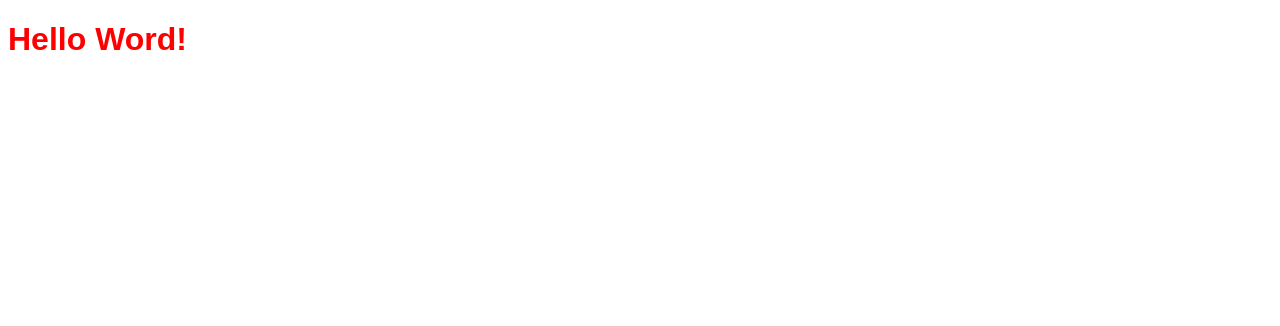
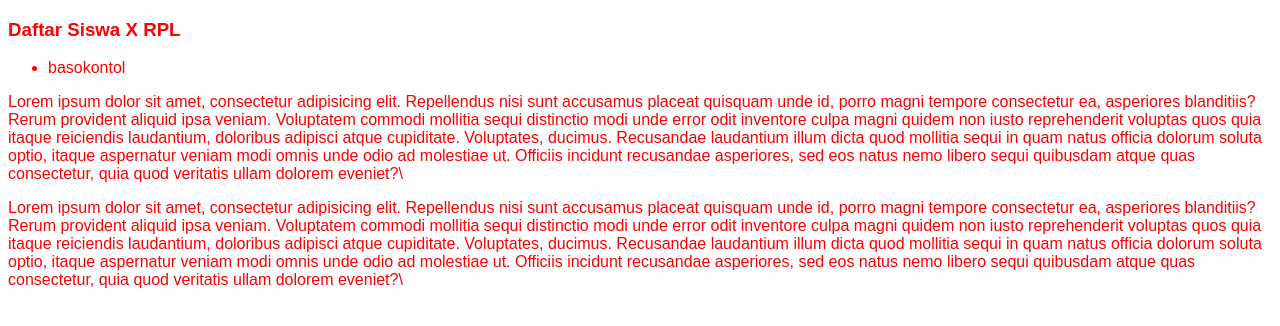
Before and after one commit to faiz2710/test-pull, a plain HTML site: page index.html in a window 1280 px wide. Drawn offline with Linux system fonts and the light colour scheme.

Commit message:
menambahkan index.html

```diff
--- a/index.html
+++ b/index.html
@@ -1,12 +1,34 @@
 <!DOCTYPE html>
 <html lang="en">
+
 <head>
     <meta charset="UTF-8">
     <meta name="viewport" content="width=device-width, initial-scale=1.0">
     <title>Document</title>
     <link rel="stylesheet" href="style.css">
 </head>
+
 <body>
-    <h1>Hello Word!</h1>
+    <h3>Daftar Siswa X RPL</h3>
+    <ul>
+        <li>basokontol</li>
+    </ul>
+
+    <p>Lorem ipsum dolor sit amet, consectetur adipisicing elit. Repellendus nisi sunt accusamus placeat quisquam unde
+        id, porro magni tempore consectetur ea, asperiores blanditiis? Rerum provident aliquid ipsa veniam. Voluptatem
+        commodi mollitia sequi distinctio modi unde error odit inventore culpa magni quidem non iusto reprehenderit
+        voluptas quos quia itaque reiciendis laudantium, doloribus adipisci atque cupiditate. Voluptates, ducimus.
+        Recusandae laudantium illum dicta quod mollitia sequi in quam natus officia dolorum soluta optio, itaque
+        aspernatur veniam modi omnis unde odio ad molestiae ut. Officiis incidunt recusandae asperiores, sed eos natus
+        nemo libero sequi quibusdam atque quas consectetur, quia quod veritatis ullam dolorem eveniet?\</p>
+
+    <p>Lorem ipsum dolor sit amet, consectetur adipisicing elit. Repellendus nisi sunt accusamus placeat quisquam unde
+        id, porro magni tempore consectetur ea, asperiores blanditiis? Rerum provident aliquid ipsa veniam. Voluptatem
+        commodi mollitia sequi distinctio modi unde error odit inventore culpa magni quidem non iusto reprehenderit
+        voluptas quos quia itaque reiciendis laudantium, doloribus adipisci atque cupiditate. Voluptates, ducimus.
+        Recusandae laudantium illum dicta quod mollitia sequi in quam natus officia dolorum soluta optio, itaque
+        aspernatur veniam modi omnis unde odio ad molestiae ut. Officiis incidunt recusandae asperiores, sed eos natus
+        nemo libero sequi quibusdam atque quas consectetur, quia quod veritatis ullam dolorem eveniet?\</p>
 </body>
+
 </html>
```
